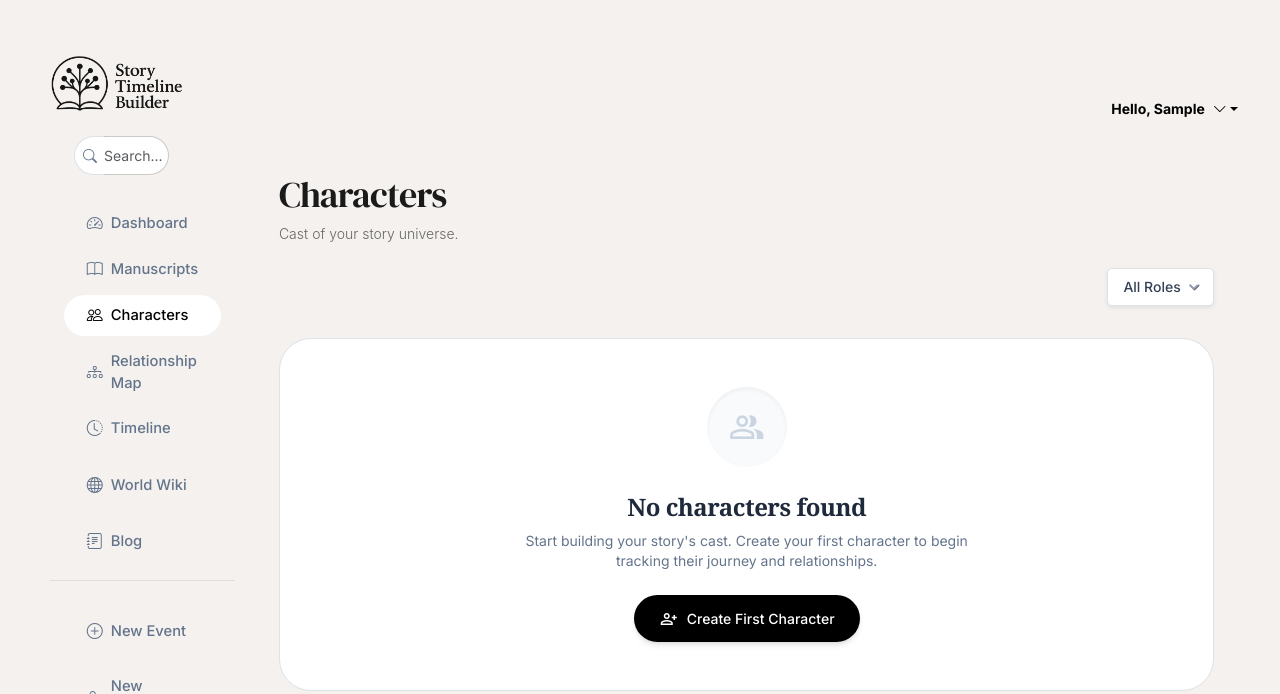
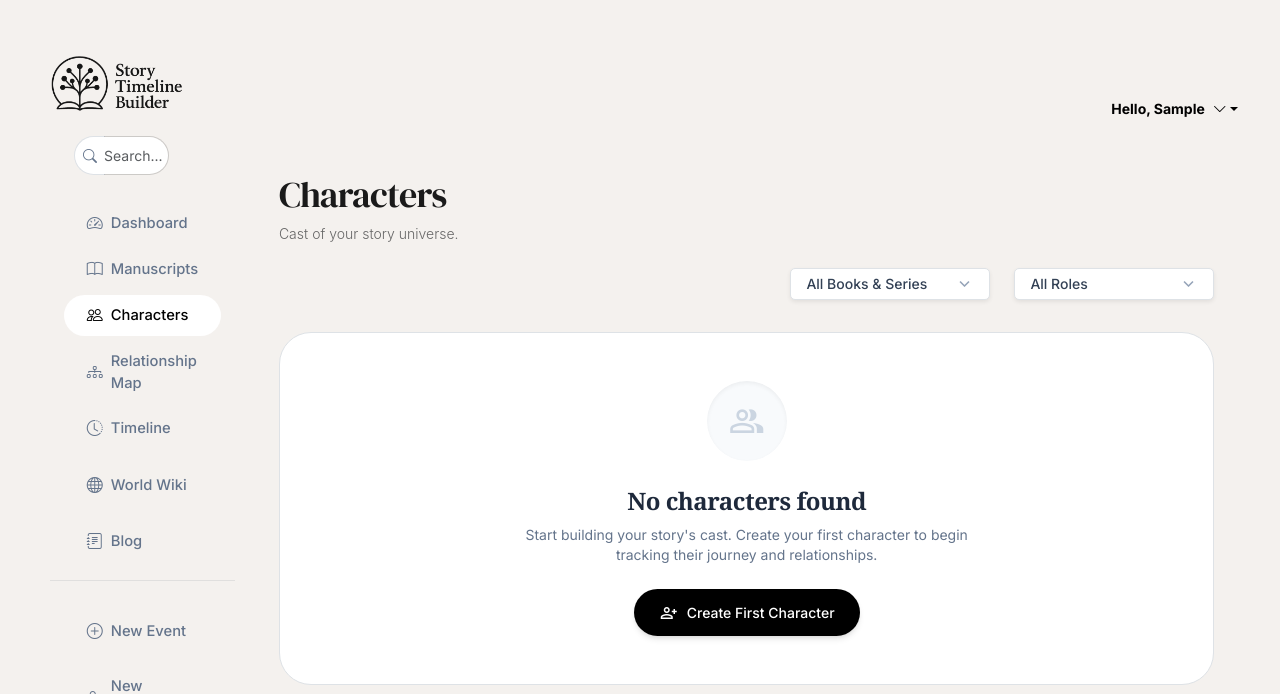
Before and after one commit to denmurray10/Story-timeline-builder, a Django app: page /characters/ in a window 1280 px wide. Shown: the top 694 px of the page. Run offline with Django 5.2, Linux system fonts and the light colour scheme; the visitor is signed in with stand-in values (Sample User, id 1); data that the repository does not hold is empty; parts of the project's set-up code (start-up, migrations or seed data) failed here and were passed over; some libraries are stand-ins or nearby versions; some web fonts are replaced.

Commit message:
Added a filter to the characters page, so the user can view characters based on books or series

```diff
--- a/templates/timeline/character_list.html
+++ b/templates/timeline/character_list.html
@@ -55,16 +55,54 @@
     <div class="flex justify-end gap-4 mb-8">
 
         <!-- Right Filters -->
-        <div class="flex items-center gap-4 w-full md:w-auto justify-between md:justify-end">
-            <div class="relative group">
-                <select id="roleFilter" class="appearance-none bg-white dark:bg-card-dark border border-slate-200 dark:border-slate-700 text-slate-700 dark:text-slate-200 py-2 pl-4 pr-10 rounded-lg text-sm font-medium focus:outline-none focus:ring-2 focus:ring-primary/20 cursor-pointer shadow-sm">
+        <div class="flex flex-col md:flex-row items-center gap-4 w-full md:w-auto justify-between md:justify-end">
+            <!-- Book/Series Filter -->
+            <div class="relative group w-full md:w-auto">
+                <select id="bookFilter" class="appearance-none !bg-none bg-white dark:bg-card-dark border border-slate-200 dark:border-slate-700 text-slate-700 dark:text-slate-200 py-2.5 pl-5 pr-12 rounded-full text-sm font-medium focus:outline-none focus:ring-2 focus:ring-primary/20 cursor-pointer shadow-sm hover:shadow-md transition-all w-full md:min-w-[200px]">
+                    <option value="">All Books & Series</option>
+                    {% if series_list %}
+                    <optgroup label="Series">
+                        {% for series in series_list %}
+                        {% with s_id=series.pk|stringformat:"s" %}
+                        {% with s_val="series-"|add:s_id %}
+                        <option value="{{ s_val }}" {% if selected_book == s_val %}selected{% endif %}>{{ series.title }}</option>
+                        {% endwith %}
+                        {% endwith %}
+                        {% endfor %}
+                    </optgroup>
+                    {% endif %}
+                    <optgroup label="Books">
+                        {% for series in series_list %}
+                            {% for book in series.books.all %}
+                            {% with b_id=book.pk|stringformat:"s" %}
+                            {% with b_val="book-"|add:b_id %}
+                            <option value="{{ b_val }}" {% if selected_book == b_val %}selected{% endif %}>{{ book.title }}</option>
+                            {% endwith %}
+                            {% endwith %}
+                            {% endfor %}
+                        {% endfor %}
+                        {% for book in standalone_books %}
+                        {% with b_id=book.pk|stringformat:"s" %}
+                        {% with b_val="book-"|add:b_id %}
+                        <option value="{{ b_val }}" {% if selected_book == b_val %}selected{% endif %}>{{ book.title }}</option>
+                        {% endwith %}
+                        {% endwith %}
+                        {% endfor %}
+                    </optgroup>
+                </select>
+                <span class="material-symbols-outlined absolute right-4 top-1/2 -translate-y-1/2 text-slate-400 pointer-events-none text-[20px]">expand_more</span>
+            </div>
+
+            <!-- Role Filter -->
+            <div class="relative group w-full md:w-auto">
+                <select id="roleFilter" class="appearance-none !bg-none bg-white dark:bg-card-dark border border-slate-200 dark:border-slate-700 text-slate-700 dark:text-slate-200 py-2.5 pl-5 pr-12 rounded-full text-sm font-medium focus:outline-none focus:ring-2 focus:ring-primary/20 cursor-pointer shadow-sm hover:shadow-md transition-all w-full md:min-w-[200px]">
                     <option value="">All Roles</option>
                     <option value="protagonist" {% if selected_role == 'protagonist' %}selected{% endif %}>Protagonists</option>
                     <option value="antagonist" {% if selected_role == 'antagonist' %}selected{% endif %}>Antagonists</option>
                     <option value="supporting" {% if selected_role == 'supporting' %}selected{% endif %}>Supporting</option>
                     <option value="minor" {% if selected_role == 'minor' %}selected{% endif %}>Minor</option>
                 </select>
-                <span class="material-symbols-outlined absolute right-3 top-1/2 -translate-y-1/2 text-slate-400 pointer-events-none text-[18px]">expand_more</span>
+                <span class="material-symbols-outlined absolute right-4 top-1/2 -translate-y-1/2 text-slate-400 pointer-events-none text-[20px]">expand_more</span>
             </div>
             <div class="flex bg-white dark:bg-card-dark rounded-lg p-1 border border-slate-200 dark:border-slate-700 shadow-sm hidden">
                 <button class="p-1.5 rounded-md bg-slate-100 dark:bg-slate-700 text-slate-900 dark:text-white shadow-sm">
@@ -164,16 +202,27 @@
 
 <script>
     document.addEventListener('DOMContentLoaded', function() {
+        const updateParams = function(paramKey, value) {
+            const url = new URL(window.location.href);
+            if (value) {
+                url.searchParams.set(paramKey, value);
+            } else {
+                url.searchParams.delete(paramKey);
+            }
+            window.location.href = url.toString();
+        };
+
         const roleFilter = document.getElementById('roleFilter');
         if (roleFilter) {
             roleFilter.addEventListener('change', function() {
-                const url = new URL(window.location.href);
-                if (this.value) {
-                    url.searchParams.set('role', this.value);
-                } else {
-                    url.searchParams.delete('role');
-                }
-                window.location.href = url.toString();
+                updateParams('role', this.value);
+            });
+        }
+
+        const bookFilter = document.getElementById('bookFilter');
+        if (bookFilter) {
+            bookFilter.addEventListener('change', function() {
+                updateParams('book', this.value);
             });
         }
     });
--- a/timeline/views.py
+++ b/timeline/views.py
@@ -2165,13 +2165,37 @@ def character_list(request):
         event_count=Count('events')
     )
 
+    series_list = Series.objects.filter(user=request.user).prefetch_related('books')
+    books = Book.objects.filter(user=request.user, series__isnull=True)
+
     selected_role = request.GET.get('role', '')
+    selected_book = request.GET.get('book', '')
+
     if selected_role:
         characters = characters.filter(role=selected_role)
 
+    if selected_book:
+        if selected_book.startswith('series-'):
+            s_id = selected_book.replace('series-', '')
+            characters = characters.filter(
+                Q(introduction_book__series_id=s_id) |
+                Q(events__book__series_id=s_id) |
+                Q(pov_events__book__series_id=s_id)
+            ).distinct()
+        elif selected_book.startswith('book-'):
+            b_id = selected_book.replace('book-', '')
+            characters = characters.filter(
+                Q(introduction_book_id=b_id) |
+                Q(events__book_id=b_id) |
+                Q(pov_events__book_id=b_id)
+            ).distinct()
+
     return render(request, 'timeline/character_list.html', {
         'characters': characters,
-        'selected_role': selected_role
+        'selected_role': selected_role,
+        'selected_book': selected_book,
+        'series_list': series_list,
+        'standalone_books': books,
     })
 
 
```
Also changed, not shown: test_template.py (added, +7 -0 lines), test_template2.py (added, +7 -0 lines).
